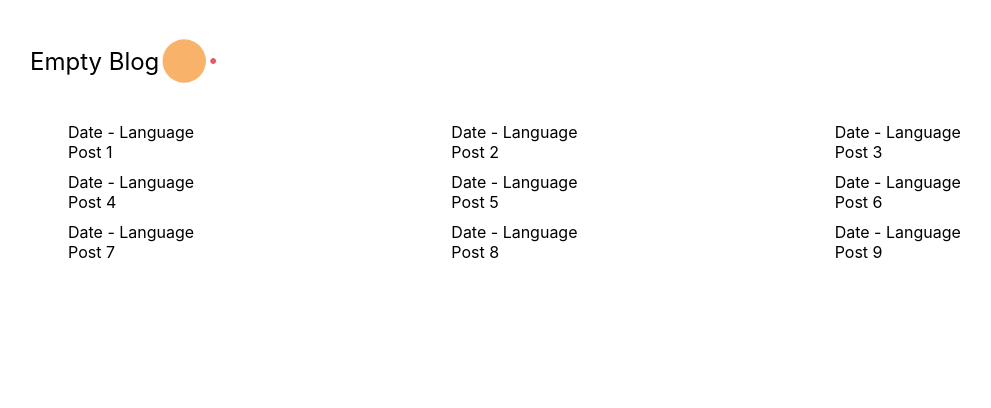
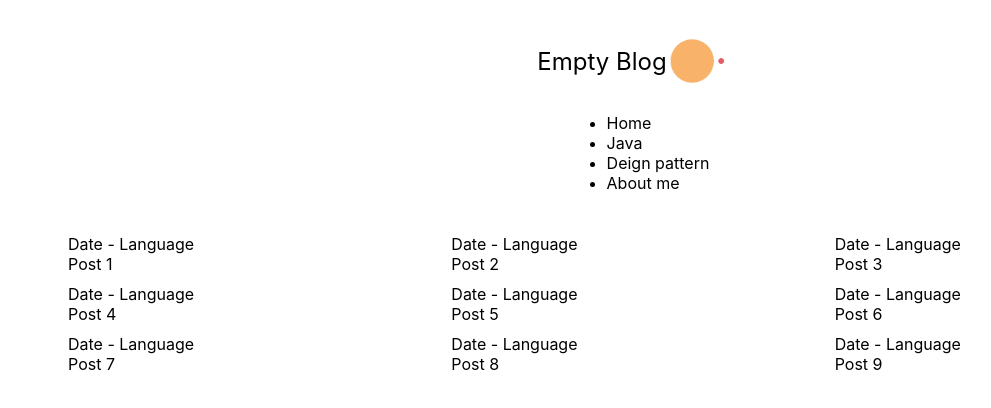
Before and after one commit to cuonghd97/cuonghd97.github.io, a React (Create React App) app: page / in a window 1280 px wide. Shown: the top 408 px of the page, without its empty margins (2-993 px from the left). Built offline with nearby package versions, Linux system fonts and the light colour scheme; a web font is replaced by a local one.

Commit message:
Add menu to navbar

```diff
--- a/src/components/navbar/NavBar.tsx
+++ b/src/components/navbar/NavBar.tsx
@@ -1,12 +1,22 @@
-import * as React from 'react'
-import styles from './navbar.module.css'
-import pacman from '../../assets/imgs/pacman.gif'
+import * as React from "react";
+import styles from "./navbar.module.css";
+import pacman from "../../assets/imgs/pacman.gif";
 
 export const NavBar = () => {
     return (
         <div className={styles.navbar}>
-            <span className={styles.header}>Empty Blog</span>
-            <img src={pacman} alt="pacman" className={styles.pacman} />
+            <div className={styles.headerContainer }>
+                <span className={styles.headerText}>Empty Blog</span>
+                <img src={pacman} alt="pacman" className={styles.pacman} />
+            </div>
+            <div>
+                <ul>
+                    <li>Home</li>
+                    <li>Java</li>
+                    <li>Deign pattern</li>
+                    <li>About me</li>
+                </ul>
+            </div>
         </div>
-    )
-}
+    );
+};
--- a/src/components/navbar/navbar.module.css
+++ b/src/components/navbar/navbar.module.css
@@ -1,6 +1,12 @@
 @import '../root-styles/vars.css';
 
-.header {
+
+.headerContainer {
+    display: flex;
+    align-items: center;
+}
+
+.headerText {
     font-size: 1.5rem;
     font-weight: 400;
 }
@@ -8,6 +14,7 @@
 .navbar {
     display: flex;
     align-items: center;
+    flex-direction: column;
     max-width: 95%;
     margin: auto;
     padding: 25px 0;
```
